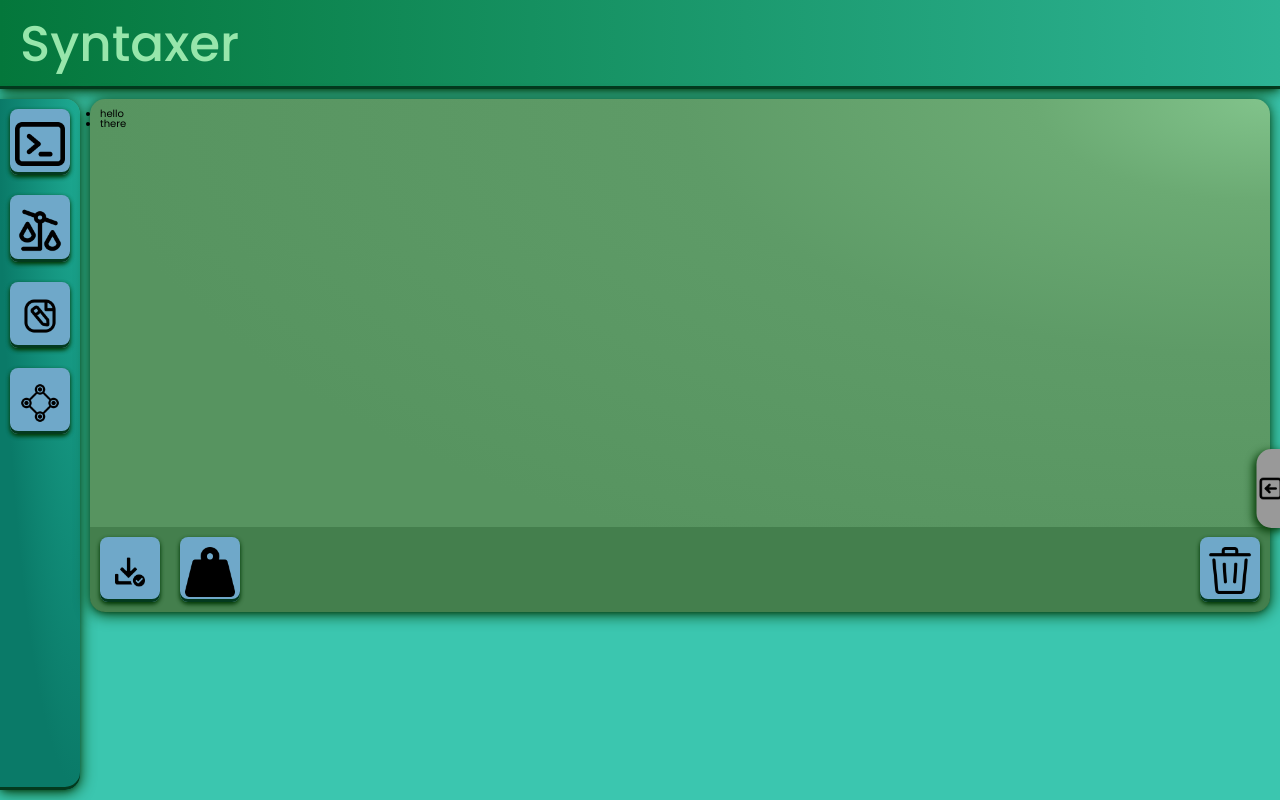
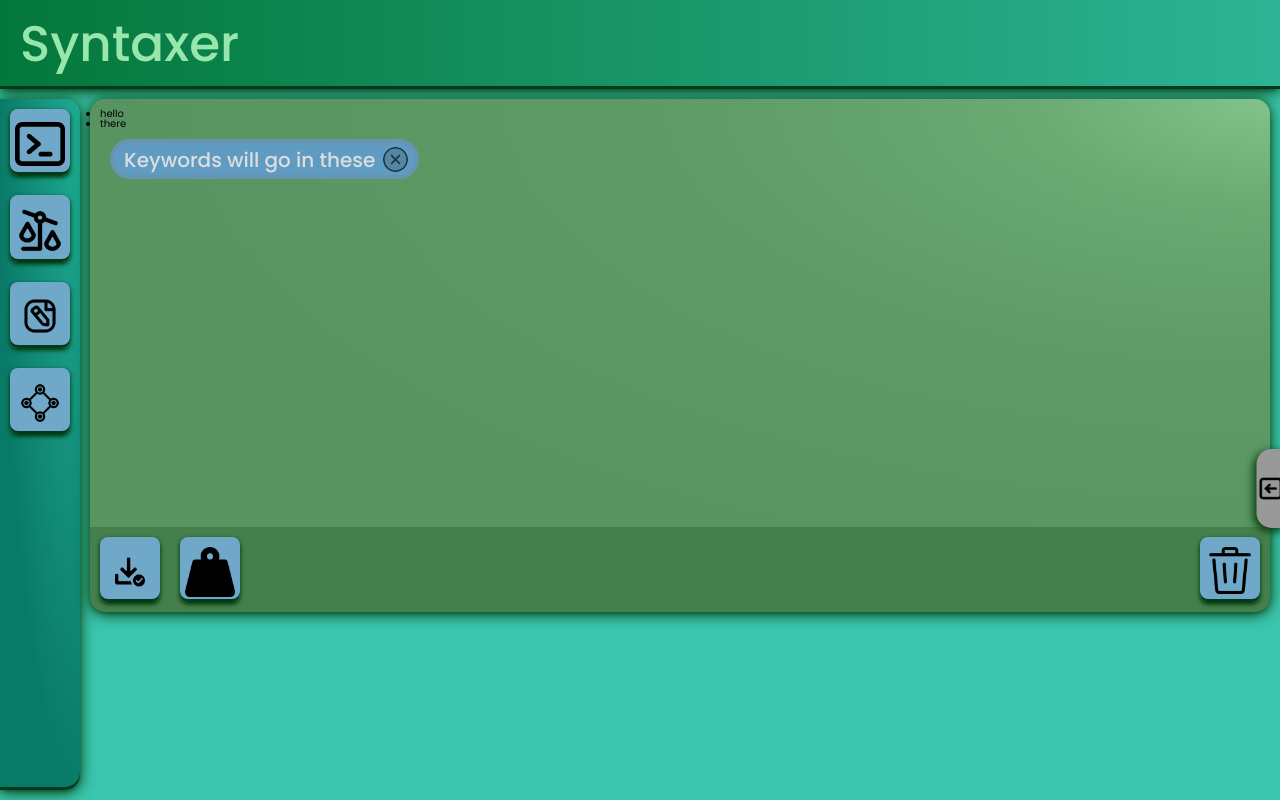
Before and after one commit to Yuugen64/Syntaxer, an Angular app: page / in a window 1280 px wide. Built offline with nearby package versions, Linux system fonts and the light colour scheme.

Commit message:
[UI | Prompt Area::Keyword Pills] - Created a basic pill style container for the keywords and used SVG icon for the remove button for finite control. Will now work on getting the array to output to the pills.

```diff
--- a/src/app/app.module.ts
+++ b/src/app/app.module.ts
@@ -12,6 +12,7 @@ import { DynamicButtonComponent } from './components/sub-components/dynamic-butt
 import { NavButtonComponent } from './components/sub-components/nav-button/nav-button.component';
 import { BodyCardComponent } from './components/sub-components/body-card/body-card.component';
 import { PromptAreaComponent } from './components/prompt-area/prompt-area.component';
+import { KeywordPillComponent } from './components/sub-components/keyword-pill/keyword-pill.component';
 
 @NgModule({
   declarations: [
@@ -24,7 +25,8 @@ import { PromptAreaComponent } from './components/prompt-area/prompt-area.compon
     DynamicButtonComponent,
     NavButtonComponent,
     BodyCardComponent,
-    PromptAreaComponent
+    PromptAreaComponent,
+    KeywordPillComponent
   ],
   imports: [
     BrowserModule,
--- a/src/app/components/prompt-area/prompt-area.component.html
+++ b/src/app/components/prompt-area/prompt-area.component.html
@@ -5,6 +5,8 @@
             <li *ngFor="let token of tokens">{{token.text}}</li>
         </ul>
 
+        <!--This is for testing-->
+        <app-keyword-pill>Keyword</app-keyword-pill>
 
     </div>
 
--- /dev/null
+++ b/src/app/components/sub-components/keyword-pill/keyword-pill.component.css
@@ -0,0 +1,106 @@
+/*===== Container and Sub-Layout =====*/
+.pill-body{
+    display: grid;
+    grid-template-columns: 1fr .15fr;
+    grid-template-rows: 1fr;
+    grid-template-areas:
+    "label icon";
+
+    border-radius: 25px;
+    padding: 0px;
+    margin: 10px;
+    line-height: 1rem;
+
+    background-color: rgb(96, 156, 194);
+    border: solid 4px #6694b1;
+    max-width: fit-content; /*To constrain based on word length*/
+    height: 4rem; /*Based on general text size*/
+}
+/*Remember this doesn't affect <ng-content> passthrough*/
+.label-area {
+    grid-area: "label";
+    font-size: 2rem;
+    font-weight: 500;
+    color: #DDDDDD;
+    display: flex;
+
+    padding-top: 12px; /*To center the text output here*/
+    margin-left: 10px;
+    text-align: center;
+
+    cursor: default;
+    user-select: none;
+    pointer-events: none; /*disabling the click events*/
+}
+
+.icon-area {
+    grid-area: "icon";
+    padding: 4px 2px 0px 8px;
+    /*Margin here messes with vertical alignment of the entire button's contents.*/
+
+}
+/*===== ========== =====*/
+
+
+/*===== Icon Classes (Different approach for this commponent since the icon is static) =====*/
+.coneIcon {
+    background-image: url("../../../../assets/traffic-cone-svgrepo_1024x1024.png");
+    background-repeat: no-repeat;
+    background-size: contain;
+    /*Position doesn't work here once manual size is given since the size leaves no resolution overhead for moving*/
+
+    border: solid 2px black;
+    border-radius: 100%;
+    width: 25px;
+    height: 25px;
+    float: right;
+}
+.removeIcon {
+    background-image: url("../../../../assets/close-svgrepo_1024x1024.png");
+    background-repeat: no-repeat;
+    background-size: contain;
+    /*Position doesn't work here once manual size is given since the size leaves no resolution overhead for moving*/
+
+    border-radius: 100%;
+    width: 25px;
+    height: 25px;
+    float: right;
+}
+.removeSVG {
+    background-color: rgb(87, 133, 160);
+    border-radius: 100%;
+}
+/*===== ========== =====*/
+
+.removeSVG:hover {
+    /*box-shadow: #033a1e 0 4px 8px .5px, #033a1e 0 7px 13px -3px, #033a1e 0 -3px 0 inset;*/
+    transform: translateY(0px);
+    background-image: radial-gradient(100% 100% at 100% 0, #bddcee 0, #6aa2c2 100%);
+    border-radius: 100%;
+    /*box-shadow: 0px 1px 2px #183a03;*/
+}
+.removeSVG:active {
+    box-shadow:  0 2px 5px #033a1e inset;  /*This is the click shadow inset*/
+    background-image: radial-gradient(100% 100% at 100% 0, #6aa2c2 0,  #bddcee 50%);
+    border-radius: 100%;
+    transform: translateY(1px);
+}
+
+
+.icon-area.disabled{
+    color: #CCCCCC;
+    background-image: radial-gradient(100% 100% at 100% 0, #AAAAAA 0, #AAAAAA 100%);
+    /*box-shadow: #033a1e 0 4px 8px .5px, #033a1e 0 7px 13px -3px, #033a1e 0 -3px 0 inset;*/
+    cursor: default;
+    user-select: none;
+    pointer-events: none; /*disabling the click events*/
+}
+.chevron-style.disabled{
+    margin-left: 15px;
+    fill: #CCC;
+}
+.icon-area.disabled:hover{
+    color: #CCCCCC;
+    background-image: radial-gradient(100% 100% at 100% 0, #AAAAAA 0, #AAAAAA 100%);
+    cursor: default;
+}
--- /dev/null
+++ b/src/app/components/sub-components/keyword-pill/keyword-pill.component.html
@@ -0,0 +1,13 @@
+<div class="pill-body">
+
+    <div class="label-area">Keywords will go in these</div>
+
+    <div class="icon-area">
+        <div class="">
+            <svg class="removeSVG" fill="#123245" width="25px" height="25px" viewBox="0 0 32 32" version="1.1" xmlns="http://www.w3.org/2000/svg">
+            <path d="M16 0c-8.836 0-16 7.163-16 16s7.163 16 16 16c8.837 0 16-7.163 16-16s-7.163-16-16-16zM16 30.032c-7.72 0-14-6.312-14-14.032s6.28-14 14-14 14 6.28 14 14-6.28 14.032-14 14.032zM21.657 10.344c-0.39-0.39-1.023-0.39-1.414 0l-4.242 4.242-4.242-4.242c-0.39-0.39-1.024-0.39-1.415 0s-0.39 1.024 0 1.414l4.242 4.242-4.242 4.242c-0.39 0.39-0.39 1.024 0 1.414s1.024 0.39 1.415 0l4.242-4.242 4.242 4.242c0.39 0.39 1.023 0.39 1.414 0s0.39-1.024 0-1.414l-4.242-4.242 4.242-4.242c0.391-0.391 0.391-1.024 0-1.414z"></path>
+            </svg>
+        </div>
+    </div>
+
+</div>
```
Also changed, not shown: src/app/components/sub-components/keyword-pill/keyword-pill.component.ts (added, +10 -0 lines), src/assets/close-svgrepo..svg (added), src/assets/close-svgrepo_1024x1024.png (added).
